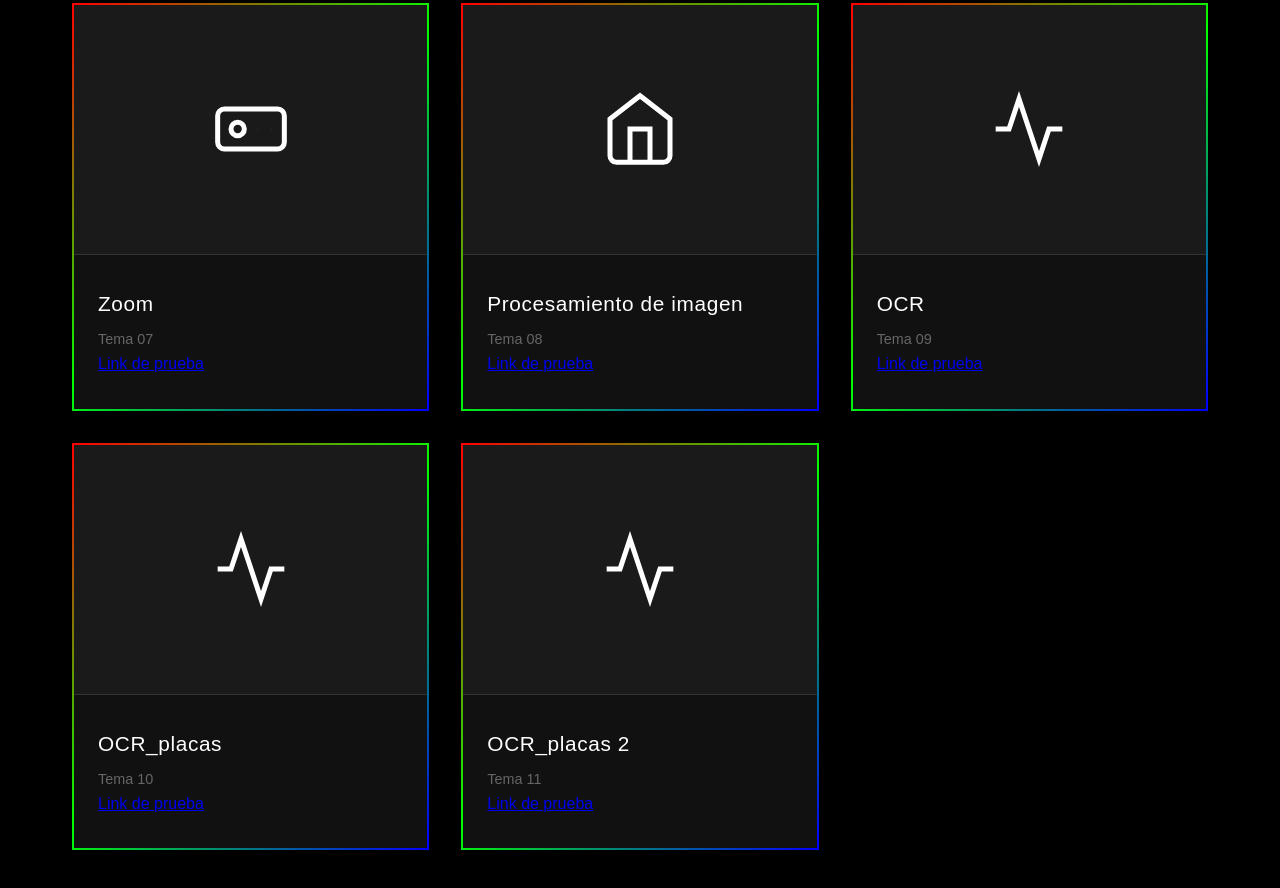
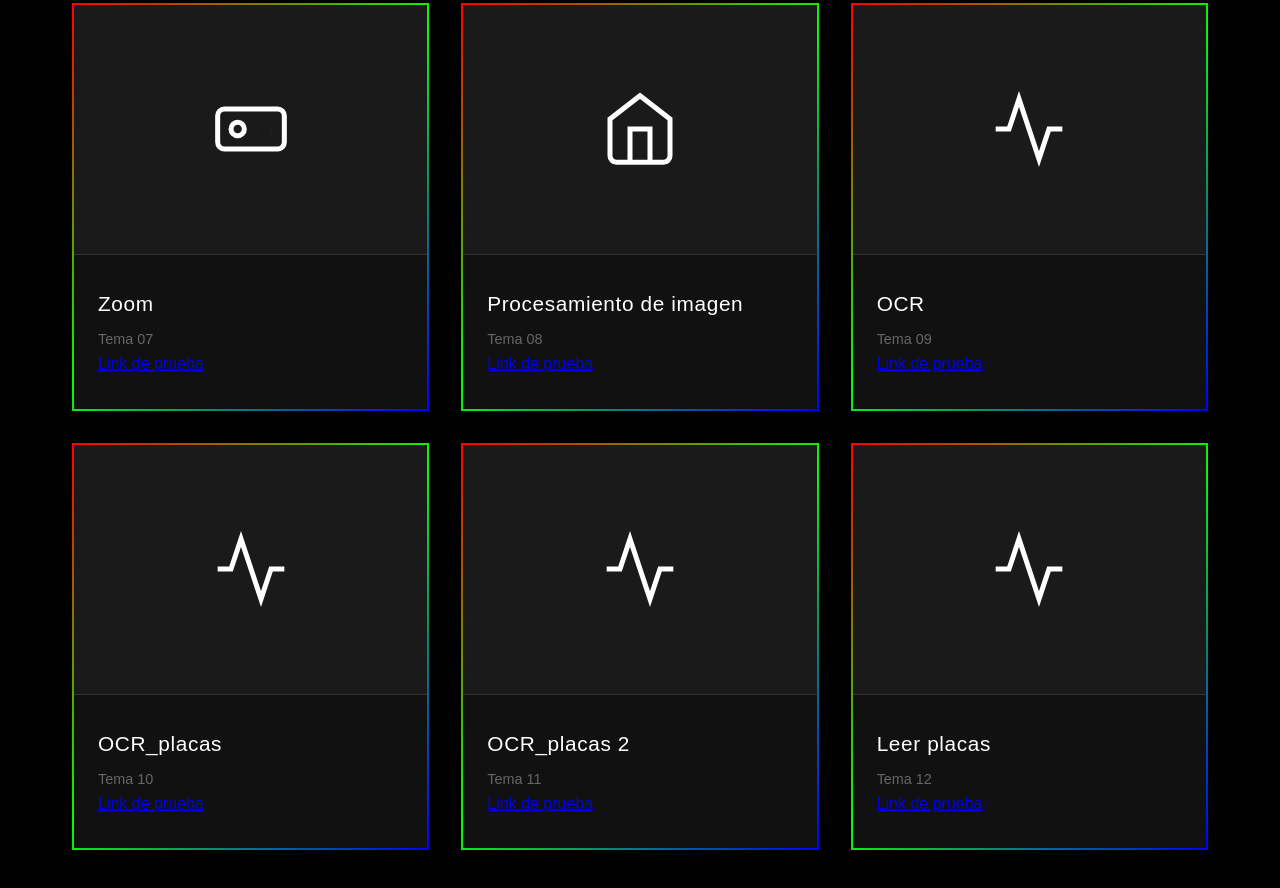
Before and after one commit to manuelcastillocb144-blip/Portafolio_va, a plain HTML site: page index.html in a window 1280 px wide. Shown: the part 1898-2786 px from the top of the page. Drawn offline with Linux system fonts and the light colour scheme.

Commit message:
Update index.html

```diff
--- a/index.html
+++ b/index.html
@@ -344,6 +344,19 @@
                     <a href="ocr_placas2.html">Link de prueba</a>
                 </div>
             </div>
+
+            <div class="card new-card">
+                <div class="card-image">
+                    <svg viewBox="0 0 24 24" fill="none" stroke-width="1.5">
+                        <polyline points="22 12 18 12 15 21 9 3 6 12 2 12"/>
+                    </svg>
+                </div>
+                <div class="card-content">
+                    <h3 class="card-title">Leer placas</h3>
+                    <p class="card-number">Tema 12</p>
+                    <a href="ocr_placas2.html">Link de prueba</a>
+                </div>
+            </div>
         </div>
     </section>
 
```
